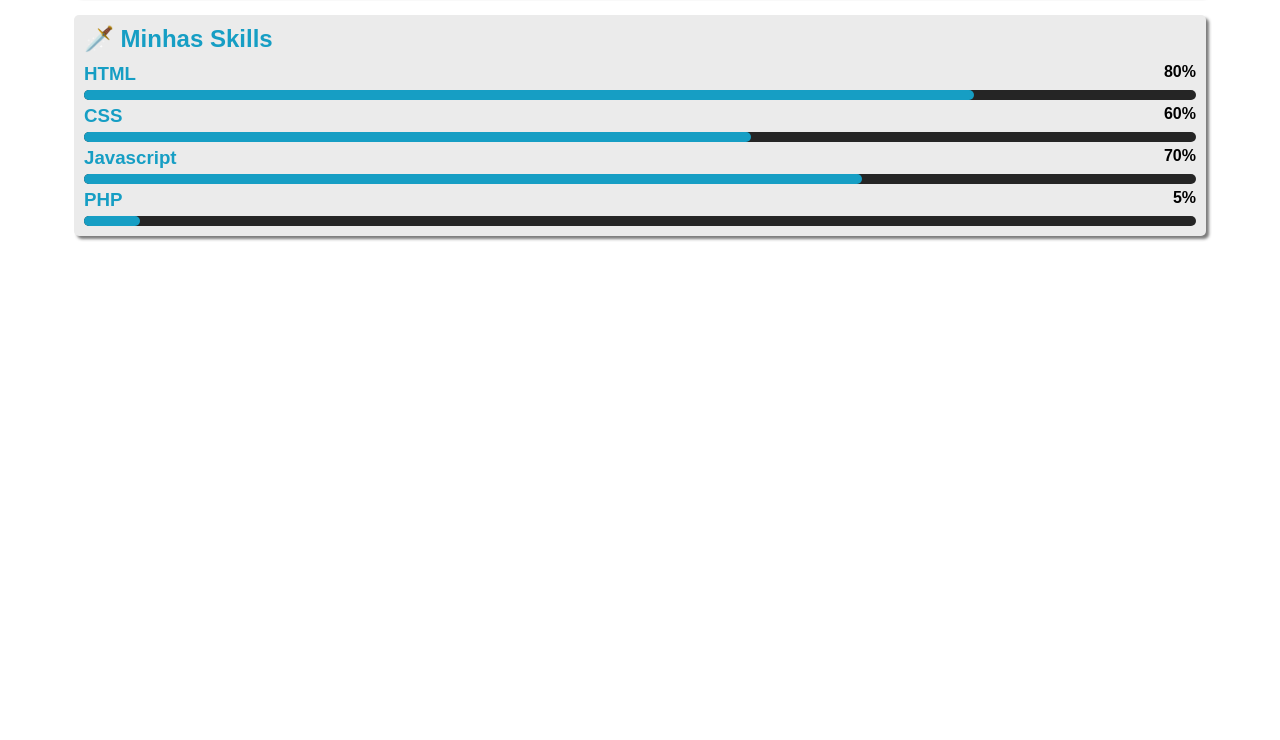
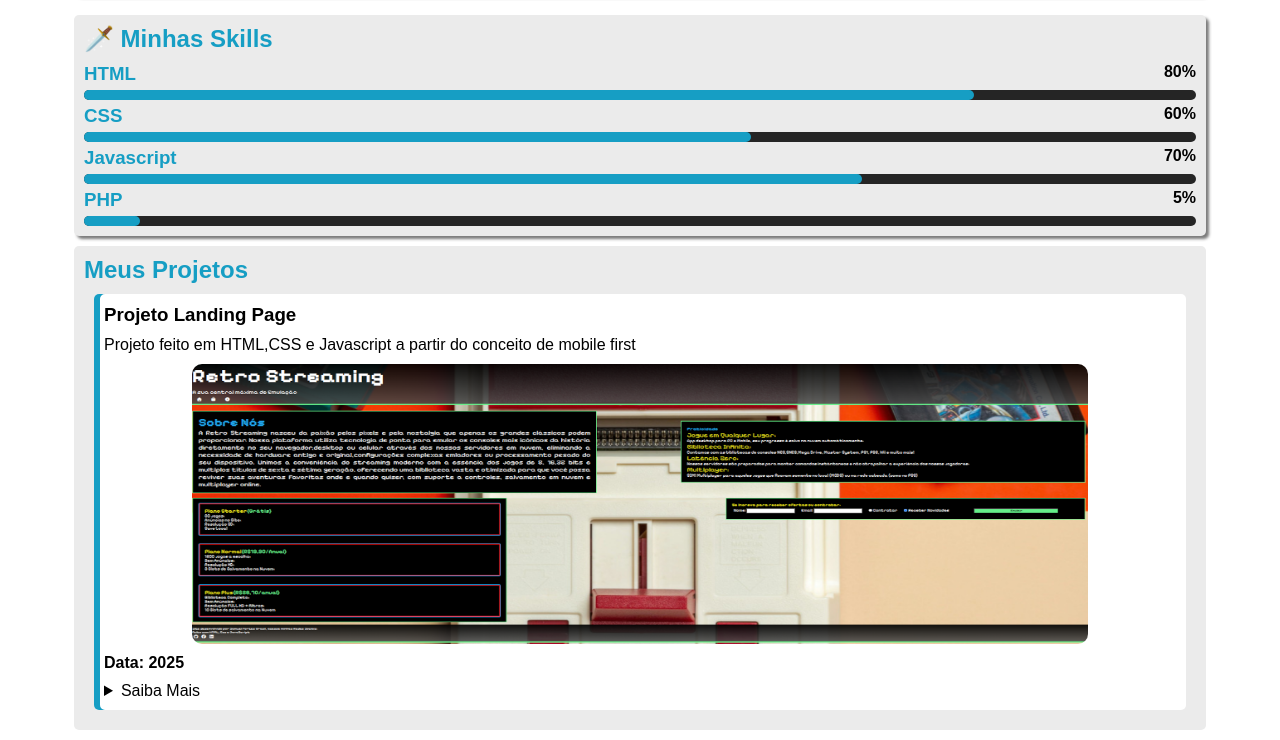
Before and after one commit to SamuelFortesBrasil/Meu-Portifolio, a plain HTML site: page index.html in a window 1280 px wide. Shown: the part 446-1186 px from the top of the page. Before the commit the page ends 800 px from the top, so only its background shows below. Drawn offline with Linux system fonts and the light colour scheme.

Commit message:
Sessão de Projetos Finalizada

```diff
--- a/estilos/style.css
+++ b/estilos/style.css
@@ -148,3 +148,46 @@ main{
     border-radius: 5px;
     height: 10px;
 }
+
+#projetos{
+    border-radius: 5px;
+    background-color: var(--cor-de-card);
+    gap: 10px;
+    padding: 10px;
+    margin: 10px;
+}
+
+#projetos > h2{
+    color: var(--cor-de-destaque);
+}
+
+
+.project{
+    display: flex;
+    flex-direction: column;
+    justify-content: center;
+    background-color: var(--cor-de-fundo);
+    padding: 10px;
+    margin: 10px;
+    gap: 10px;
+    border-radius: 5px;
+    text-align: justify;
+    box-shadow: inset 6px 0px 0px var(--cor-de-destaque);
+    transition: box-shadow 0.4s, padding 0.5s ease;
+}
+
+.project:hover{
+    box-shadow: inset 9px 0px 0px var(--cor-de-letras);
+    padding: 20px;
+}
+
+.project > img{
+    align-self: center;
+    width: 70vw;
+    height: 35vh;
+    border-radius: 10px;
+}
+
+#data{
+    font-weight: bold;
+}
--- a/index.html
+++ b/index.html
@@ -61,6 +61,17 @@
                 </div>
             </article>
             <article id="projetos">
+                <h2>Meus Projetos</h2>
+                     <div class="project">
+                        <h3>Projeto Landing Page</h3>
+                        <p>Projeto feito em HTML,CSS e Javascript a partir do conceito de mobile first </p>
+                        <img src="imagens/ProjetoLandingPage.png" alt="foto-projeto-landing-page">
+                        <p id="data">Data: 2025</p>
+                        <details>
+                            <summary>Saiba Mais</summary>
+                            <p>Fiz esse projeto como uma landing page fictícia para um "serviço de streaming de jogos", pensei em algo semelhante ao Xbox Cloud, os textos foram gerados por IA. Pensei em fazer um layout simples, que ficaria mais bonito em dispositivos móveis. Além de implementar interações com o formulário a partir do JavaScript. Acesse: <a href="https://samuelfortesbrasil.github.io/Projeto-Meu-Landing-Page/" target="_blank" rel="follow">aqui</a> </p>
+                        </details>
+                    </div>
 
             </article>
         </section>
```
